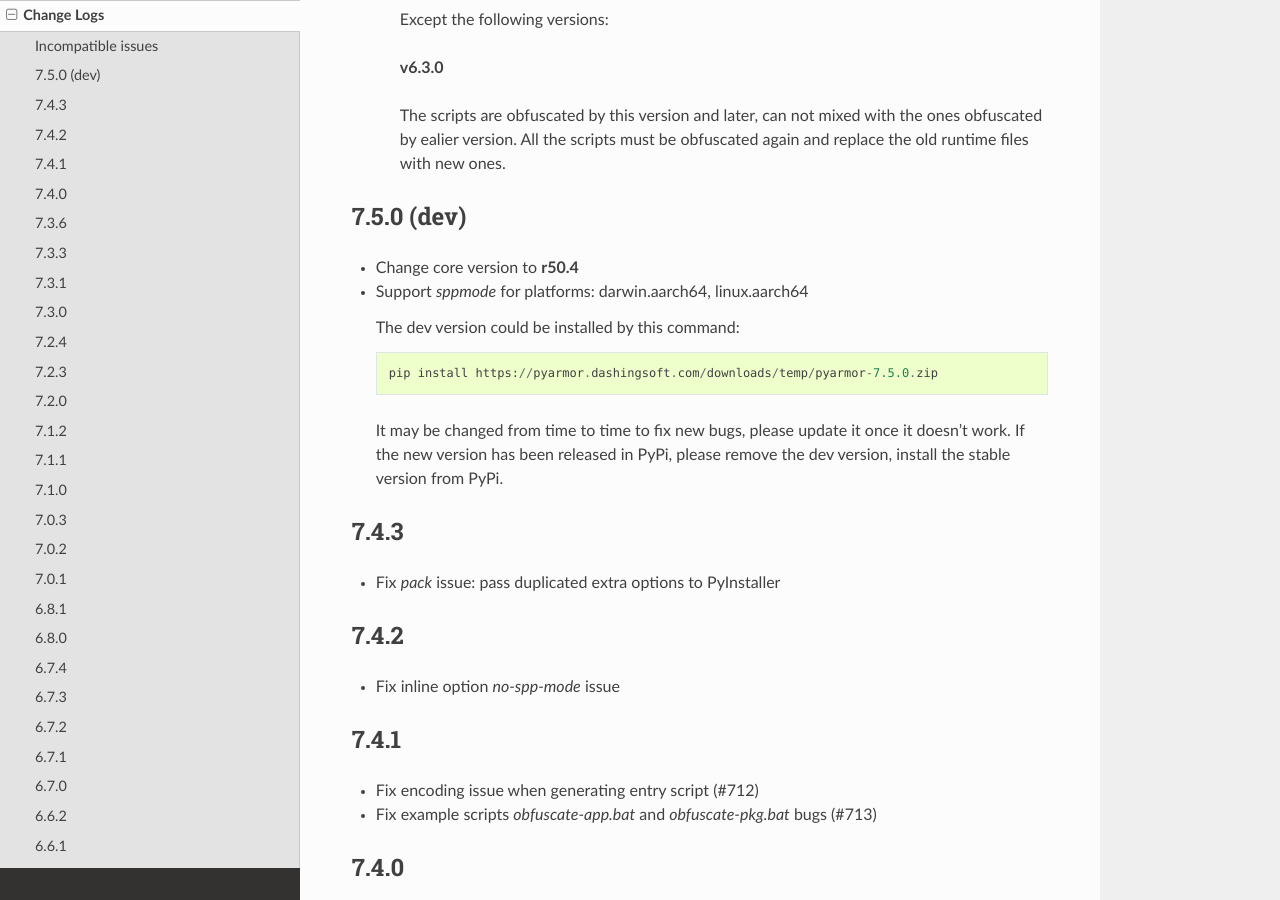
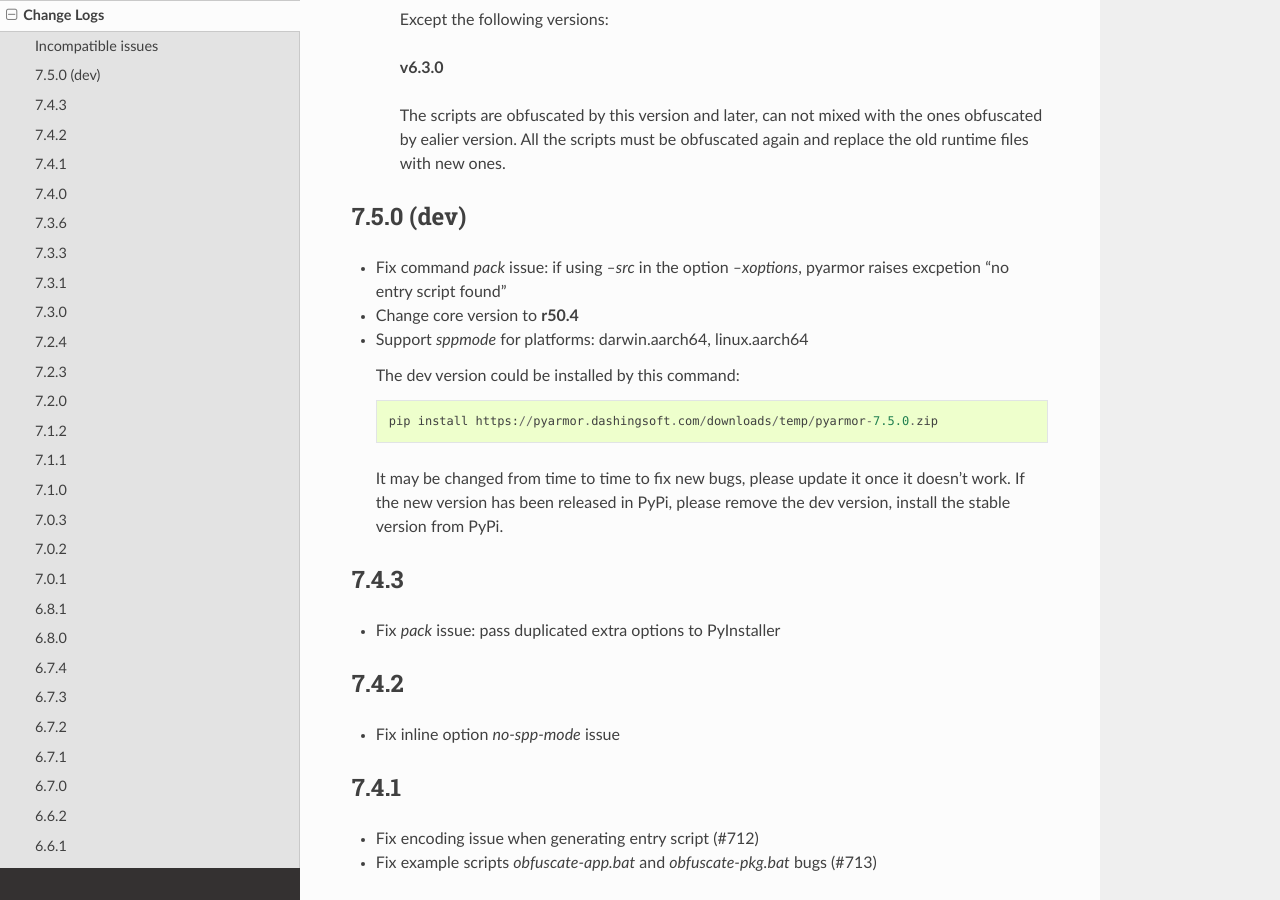
Before and after one commit to dashingsoft/pyarmor, a Sphinx documentation site: the page built from docs/change-logs.rst, in a window 1280 px wide and 900 px high, scrolled down 661 px. Built offline with Sphinx 7.4.7 and the Read the Docs theme 2.0.0, drawn with Linux system fonts in a browser that asks for light colours.

Commit message:
Add change log

```diff
--- a/docs/change-logs.rst
+++ b/docs/change-logs.rst
@@ -41,6 +41,8 @@
 
 7.5.0 (dev)
 -----------
+* Fix command `pack` issue: if using `--src` in the option `--xoptions`, pyarmor
+  raises excpetion "no entry script found"
 * Change core version to **r50.4**
 * Support `sppmode` for platforms: darwin.aarch64, linux.aarch64
 
```
